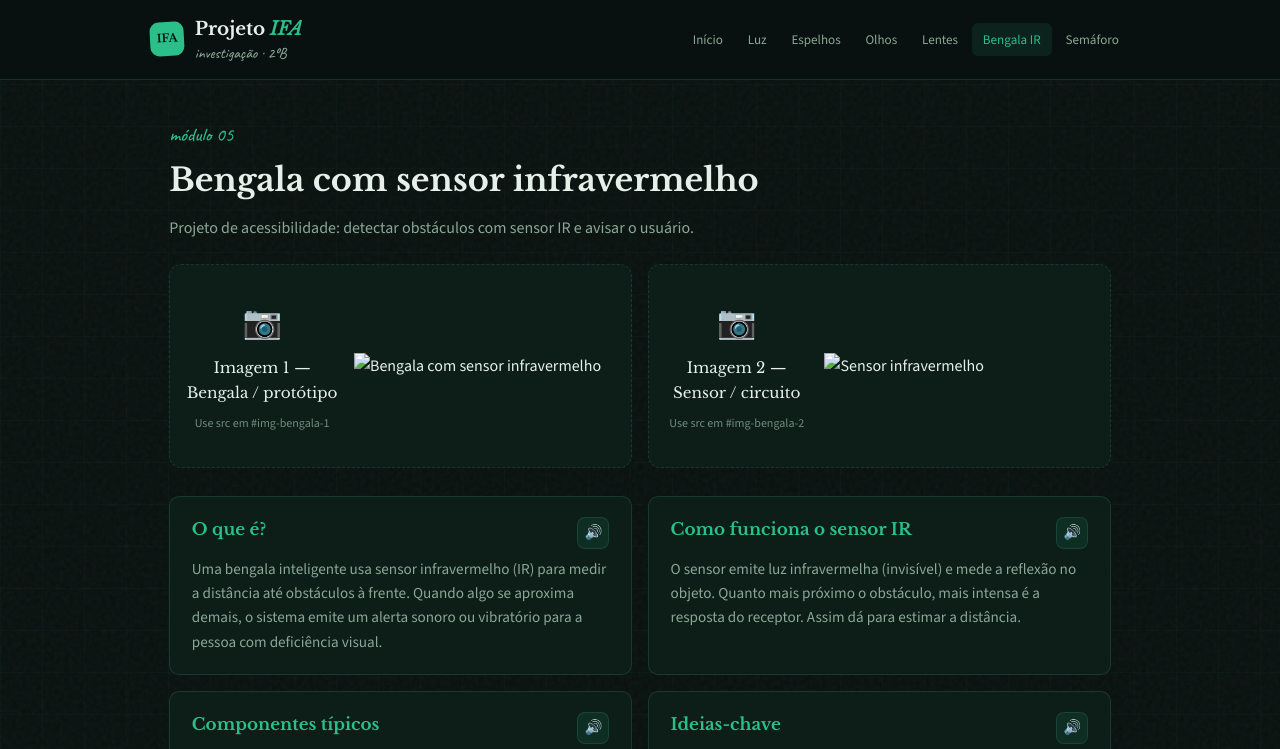
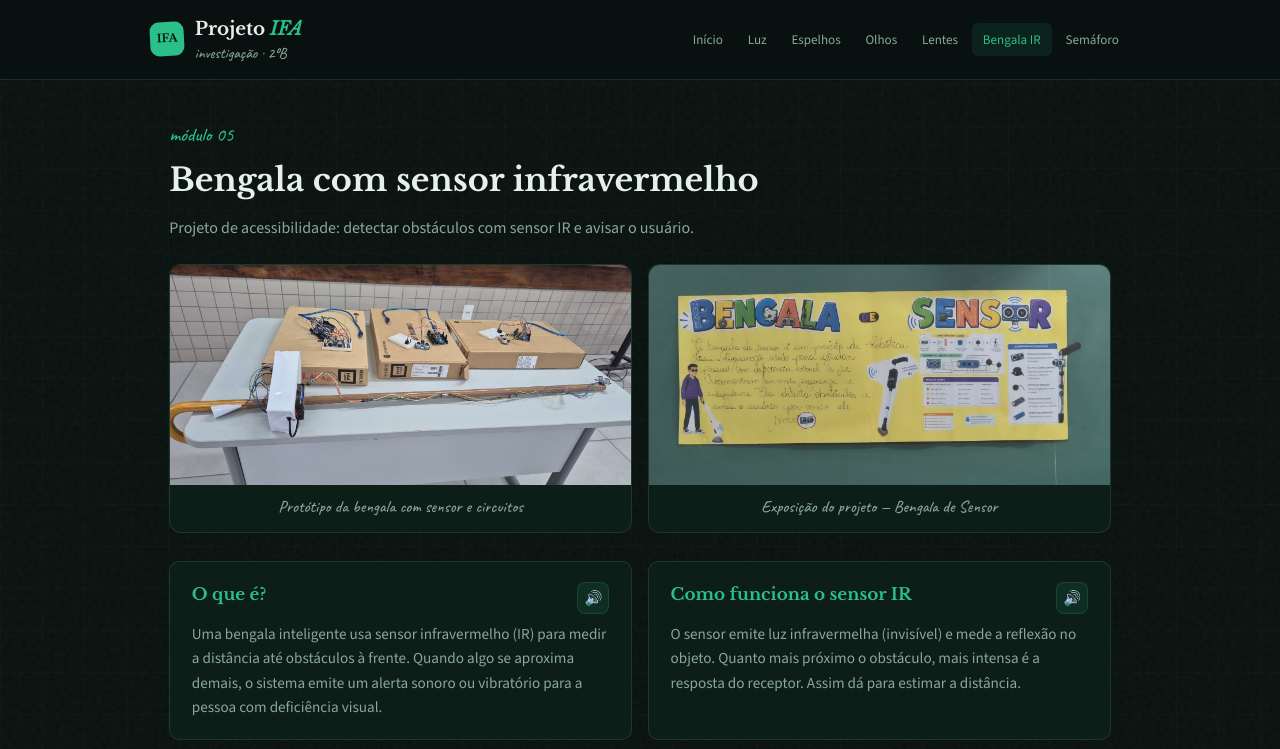
Before and after one commit to Im-Unhappy/Trabalho-de-fisica-2-B, a plain HTML site: page index.html in a window 1280 px wide. Both pictures are taken after a click on the link "Bengala IR". Shown: the top 749 px of the page. Drawn offline with nearby package versions, Linux system fonts and the light colour scheme.

Commit message:
Add files via upload

```diff
--- a/index.html
+++ b/index.html
@@ -341,20 +341,20 @@
 
       <div class="img-slots">
         <figure class="img-slot">
-          <div class="img-placeholder">
-            <span>📷</span>
-            <p>Imagem 1 — Bengala / protótipo</p>
-            <small>Use src em #img-bengala-1</small>
-          </div>
-          <img id="img-bengala-1" src="" alt="Bengala com sensor infravermelho" hidden />
+          <img
+            id="img-bengala-1"
+            src="WhatsApp Image 2026-06-10 at 09.31.10 (3).jpeg"
+            alt="Protótipo da bengala com sensor, Arduino e fios na mesa"
+          />
+          <figcaption class="img-cap">Protótipo da bengala com sensor e circuitos</figcaption>
         </figure>
         <figure class="img-slot">
-          <div class="img-placeholder">
-            <span>📷</span>
-            <p>Imagem 2 — Sensor / circuito</p>
-            <small>Use src em #img-bengala-2</small>
-          </div>
-          <img id="img-bengala-2" src="" alt="Sensor infravermelho" hidden />
+          <img
+            id="img-bengala-2"
+            src="WhatsApp Image 2026-06-10 at 09.31.10 (4).jpeg"
+            alt="Bengala com sensor e cartaz do projeto na sala de aula"
+          />
+          <figcaption class="img-cap">Exposição do projeto — Bengala de Sensor</figcaption>
         </figure>
       </div>
 
@@ -408,31 +408,12 @@
     </main>
   </div>
 
-  <!-- SEMÁFORO -->
+  <!-- SEMÁFORO (sem imagens) -->
   <div id="page-semaforo" class="page">
     <main class="container content-page">
       <p class="sec-code">módulo 06</p>
       <h1>Semáforo com Arduino</h1>
       <p class="content-lead">Montagem e programação de um semáforo com LEDs e placa Arduino.</p>
-
-      <div class="img-slots">
-        <figure class="img-slot">
-          <div class="img-placeholder">
-            <span>📷</span>
-            <p>Imagem 1 — Semáforo / montagem</p>
-            <small>Use src em #img-semaforo-1</small>
-          </div>
-          <img id="img-semaforo-1" src="" alt="Semáforo com Arduino" hidden />
-        </figure>
-        <figure class="img-slot">
-          <div class="img-placeholder">
-            <span>📷</span>
-            <p>Imagem 2 — Circuito / código</p>
-            <small>Use src em #img-semaforo-2</small>
-          </div>
-          <img id="img-semaforo-2" src="" alt="Circuito do semáforo" hidden />
-        </figure>
-      </div>
 
       <div class="info-grid">
         <article class="info-card">
--- a/style.css
+++ b/style.css
@@ -108,16 +108,13 @@ a { text-decoration: none; color: inherit; }
   font-size: 0.92rem; font-weight: 600; cursor: pointer; border: none;
   transition: transform 0.15s, box-shadow 0.15s;
 }
-.btn-main {
-  background: var(--primary); color: var(--bg);
-}
+.btn-main { background: var(--primary); color: var(--bg); }
 .btn-main:hover { transform: translateY(-1px); box-shadow: 0 6px 0 rgba(0,0,0,0.25); }
 .btn-line {
   background: transparent; border: 1px solid var(--border); color: var(--fg);
 }
 .btn-line:hover { border-color: var(--primary); color: var(--primary); }
 
-/* Botão de voz por card */
 .card-head {
   display: flex;
   align-items: flex-start;
@@ -330,43 +327,28 @@ a { text-decoration: none; color: inherit; }
 
 .img-slot {
   margin: 0;
-  border: 1px dashed var(--border);
+  border: 1px solid var(--border);
   border-radius: 12px;
   overflow: hidden;
   background: var(--card);
-  min-height: 180px;
   display: flex;
-  align-items: center;
-  justify-content: center;
+  flex-direction: column;
 }
 
 .img-slot img {
   width: 100%;
-  height: auto;
-  max-height: 280px;
-  object-fit: contain;
+  height: 220px;
+  object-fit: cover;
   display: block;
+  background: #0d1a15;
 }
 
-.img-placeholder {
+.img-cap {
+  font-family: var(--hand);
+  font-size: 1.05rem;
+  color: var(--muted);
+  padding: 0.55rem 0.85rem 0.7rem;
   text-align: center;
-  padding: 2rem 1rem;
-  color: var(--muted);
-}
-.img-placeholder span {
-  font-size: 2rem;
-  display: block;
-  margin-bottom: 0.5rem;
-}
-.img-placeholder p {
-  font-family: var(--serif);
-  font-size: 0.95rem;
-  margin-bottom: 0.25rem;
-  color: var(--fg);
-}
-.img-placeholder small {
-  font-size: 0.75rem;
-  opacity: 0.8;
 }
 
 .footer {
```
